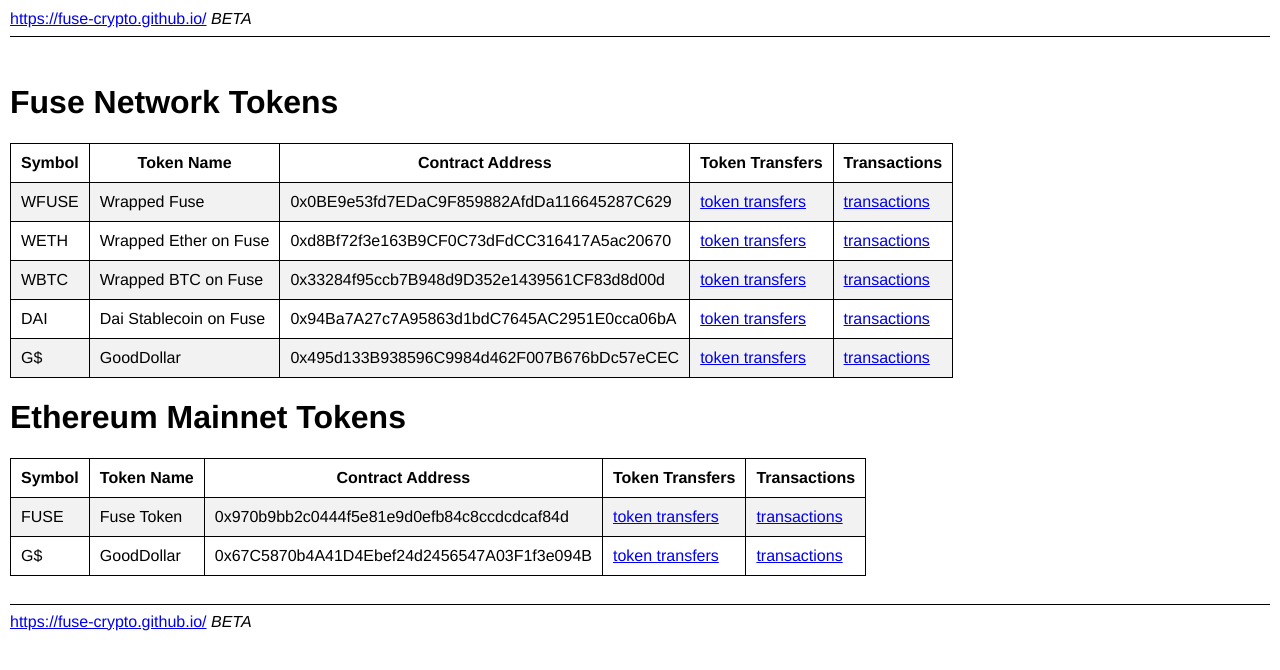
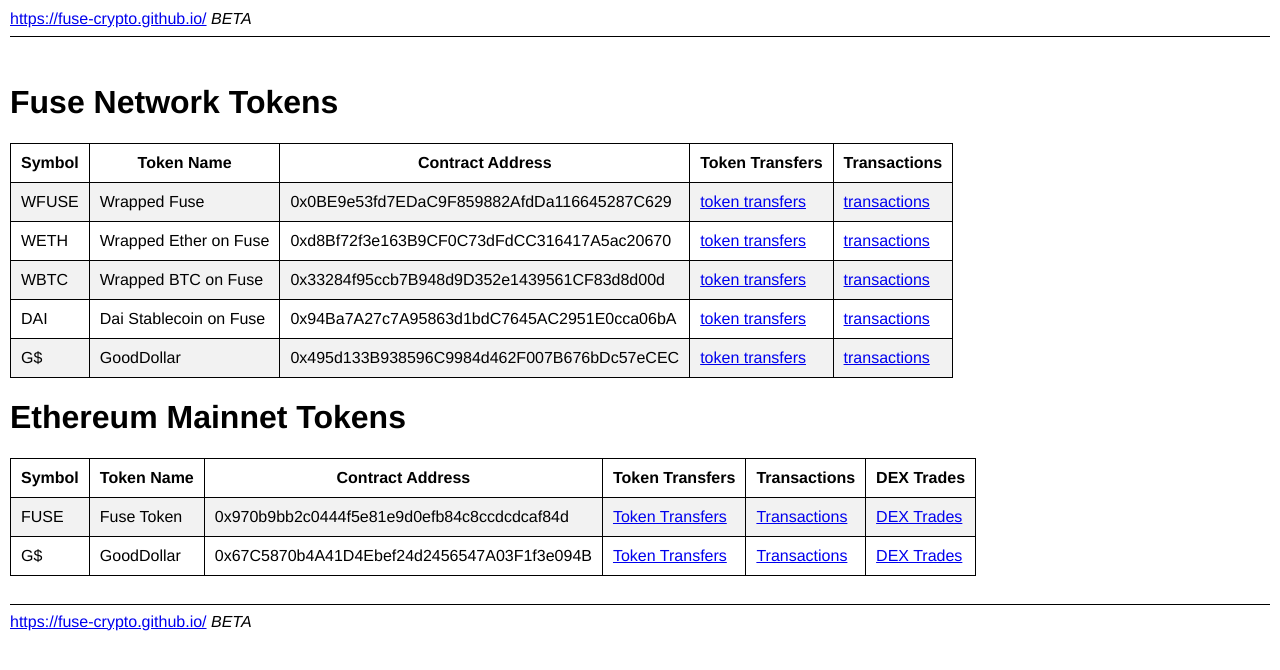
Before and after one commit to Fuse-Crypto/fuse-crypto.github.io, a Jekyll site: the page built from tokens/index.md, in a window 1280 px wide. Shown: the top 670 px of the page. Built offline with Jekyll 4.4.1, drawn with Linux system fonts in a browser that asks for light colours.

Commit message:
Update index.md

```diff
--- a/tokens/index.md
+++ b/tokens/index.md
@@ -36,14 +36,16 @@
       <th>Contract Address</th>
       <th>Token Transfers</th>
       <th>Transactions</th>
+      <th>DEX Trades</th>
     </tr>
 {% for token in site.data.ethereum-tokens %}
     <tr>
       <td>{{ token.symbol }}</td>
       <td>{{ token.name }}</td>
       <td>{{ token.address }}</td>
-      <td><a href="https://etherscan.io/token/{{ token.address }}" target="_blank">token transfers</a></td>
-      <td><a href="https://etherscan.io/address/{{ token.address }}" target="_blank">transactions</a></td>
+      <td><a href="https://etherscan.io/token/{{ token.address }}" target="_blank">Token Transfers</a></td>
+      <td><a href="https://etherscan.io/address/{{ token.address }}" target="_blank">Transactions</a></td>
+      <td><a href="https://etherscan.io/token/{{ token.address }}#tokenTrade" target="_blank">DEX Trades</a></td>
     </tr>
 {% endfor %}
   </tbody>
```
